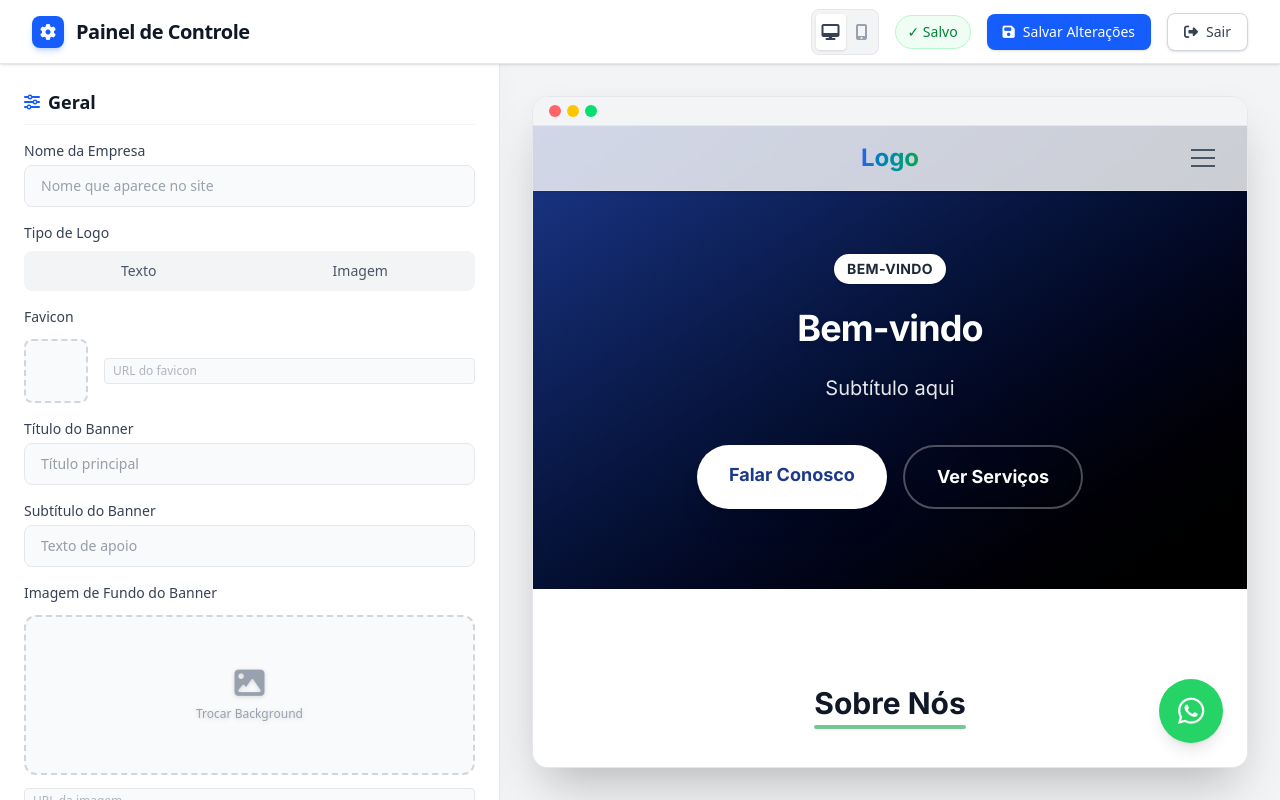
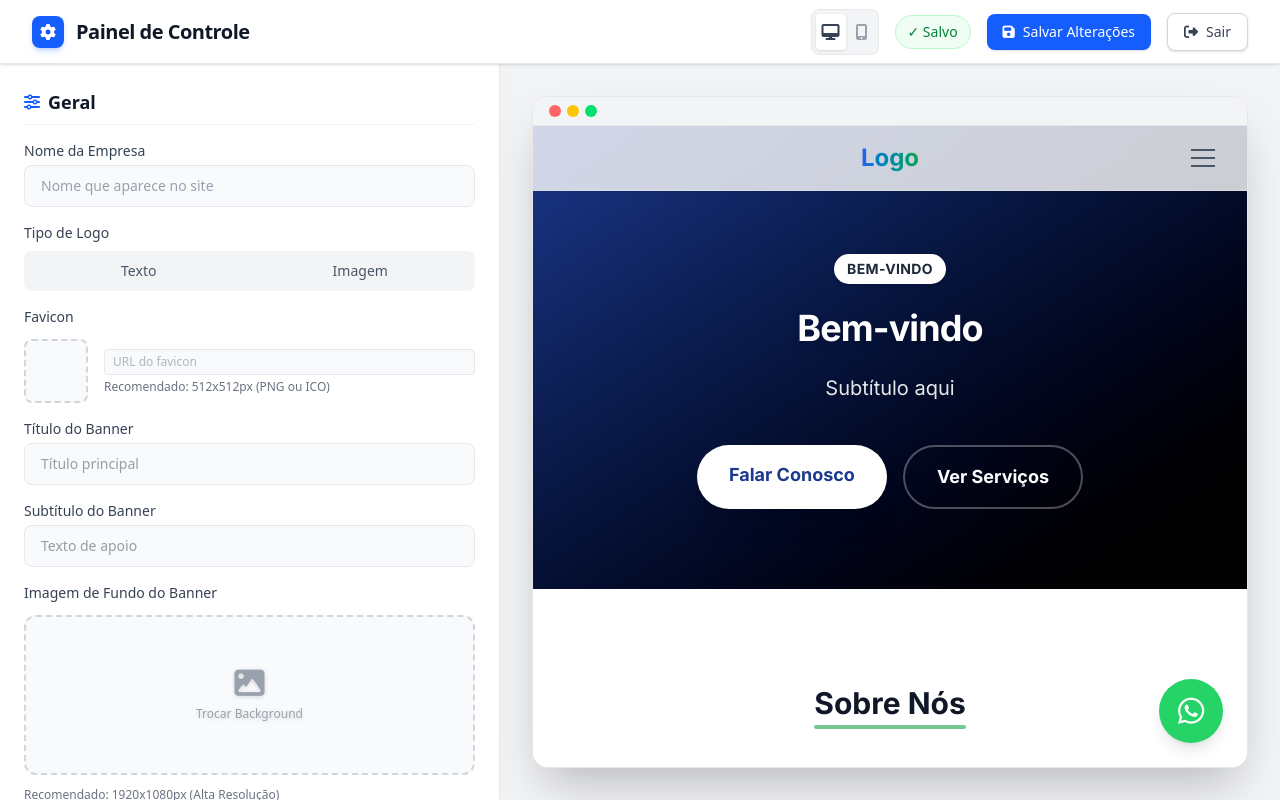
Before and after one commit to gearle01/Base, a website with bundled scripts: page public/admin.html in a window 1280 px wide. Built offline with nearby package versions, Linux system fonts and the light colour scheme; no server answers.

Commit message:
Add recommended image dimensions

```diff
--- a/public/admin.html
+++ b/public/admin.html
@@ -112,6 +112,7 @@
                                         accept="image/png, image/jpeg, image/svg+xml, image/webp"
                                         onchange="handleImageUpload(event, 'logoImageUrl', '#logoPreview')">
                                 </div>
+                                <p class="text-xs text-gray-500 mt-1">Recomendado: 250x100px (PNG ou SVG)</p>
                                 <input type="text" id="logoImageUrl"
                                     class="w-full text-xs text-gray-500 bg-gray-50 border border-gray-200 rounded px-2 py-1 select-all"
                                     placeholder="URL do logo (automático)" readonly
@@ -129,9 +130,12 @@
                                             accept="image/png, image/ico, image/svg+xml"
                                             onchange="handleImageUpload(event, 'faviconImageUrl', '#faviconPreview')">
                                     </div>
-                                    <input type="text" id="faviconImageUrl"
-                                        class="flex-1 text-xs text-gray-500 bg-gray-50 border border-gray-200 rounded px-2 py-1 select-all"
-                                        placeholder="URL do favicon" readonly oninput="markAsUnsaved(); update();">
+                                    <div class="flex-1">
+                                        <input type="text" id="faviconImageUrl"
+                                            class="w-full text-xs text-gray-500 bg-gray-50 border border-gray-200 rounded px-2 py-1 select-all mb-1"
+                                            placeholder="URL do favicon" readonly oninput="markAsUnsaved(); update();">
+                                        <p class="text-xs text-gray-500">Recomendado: 512x512px (PNG ou ICO)</p>
+                                    </div>
                                 </div>
                             </div>
 
@@ -165,6 +169,7 @@
                                         accept="image/png, image/jpeg, image/webp"
                                         onchange="handleImageUpload(event, 'bannerImagem', '#bannerPreview')">
                                 </div>
+                                <p class="text-xs text-gray-500">Recomendado: 1920x1080px (Alta Resolução)</p>
                                 <input type="text" id="bannerImagem"
                                     class="w-full text-xs text-gray-500 bg-gray-50 border border-gray-200 rounded px-2 py-1 select-all"
                                     placeholder="URL da imagem" readonly oninput="markAsUnsaved(); update();">
@@ -249,6 +254,7 @@
                                     accept="image/png, image/jpeg, image/webp"
                                     onchange="handleImageUpload(event, 'sobreImagem', '#sobrePreview')">
                             </div>
+                            <p class="text-xs text-gray-500">Recomendado: 800x800px ou Vertical (Alta Qualidade)</p>
                             <input type="text" id="sobreImagem"
                                 class="w-full text-xs text-gray-500 bg-gray-50 border border-gray-200 rounded px-2 py-1 select-all"
                                 placeholder="URL" readonly oninput="markAsUnsaved(); update();">
```
Also changed, not shown: public/css/tailwind.css.
